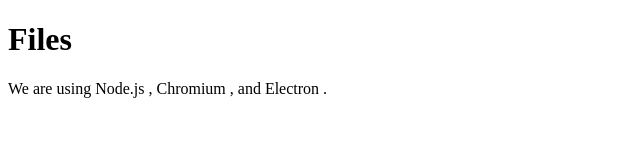
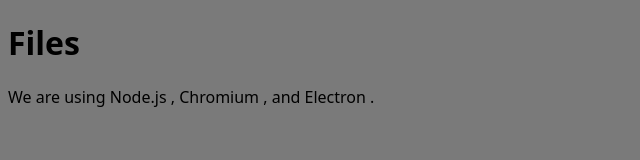
Before and after one commit to InuDeveloper/CardProjects, an Electron app: page src/index.html in a window 800 px wide. Shown: the whole page, without its empty margins (0-640 px from the left). Drawn offline with Linux system fonts and the light colour scheme.

Commit message:
Added css to the project.

```diff
--- a/src/index.html
+++ b/src/index.html
@@ -7,12 +7,13 @@
             http-equiv="Content-Security-Policy"
             content="default-src 'self'; script-src 'self'"
         />
+        <link rel="stylesheet" href="./style/global.css" />
         <title>CardProject</title>
     </head>
     <body>
+        <!-- First to do is the card management. (CREATE, EDIT, SAVE, DELETE) -->
         <h1>Files</h1>
         We are using Node.js <span id="node-version"></span>, Chromium
         <span id="chrome-version"></span>, and Electron <span id="electron-version"></span>.
     </body>
-    <script src=""></script>
 </html>
--- /dev/null
+++ b/src/style/global.css
@@ -0,0 +1,11 @@
+/* @import url('https://fonts.googleapis.com/css2?family=Nunito+Sans:ital,opsz,wght@0,6..12,200..1000;1,6..12,200..1000&display=swap'); */
+
+:root {
+   --bg-color: rgb(122, 122, 122);
+   --foreground: rgb(0, 0, 0);
+}
+
+body {
+   background-color: var(--bg-color);
+   font-family: system-ui, -apple-system, BlinkMacSystemFont, 'Segoe UI', Roboto, Oxygen, Ubuntu, Cantarell, 'Open Sans', 'Helvetica Neue', sans-serif;
+}
```
